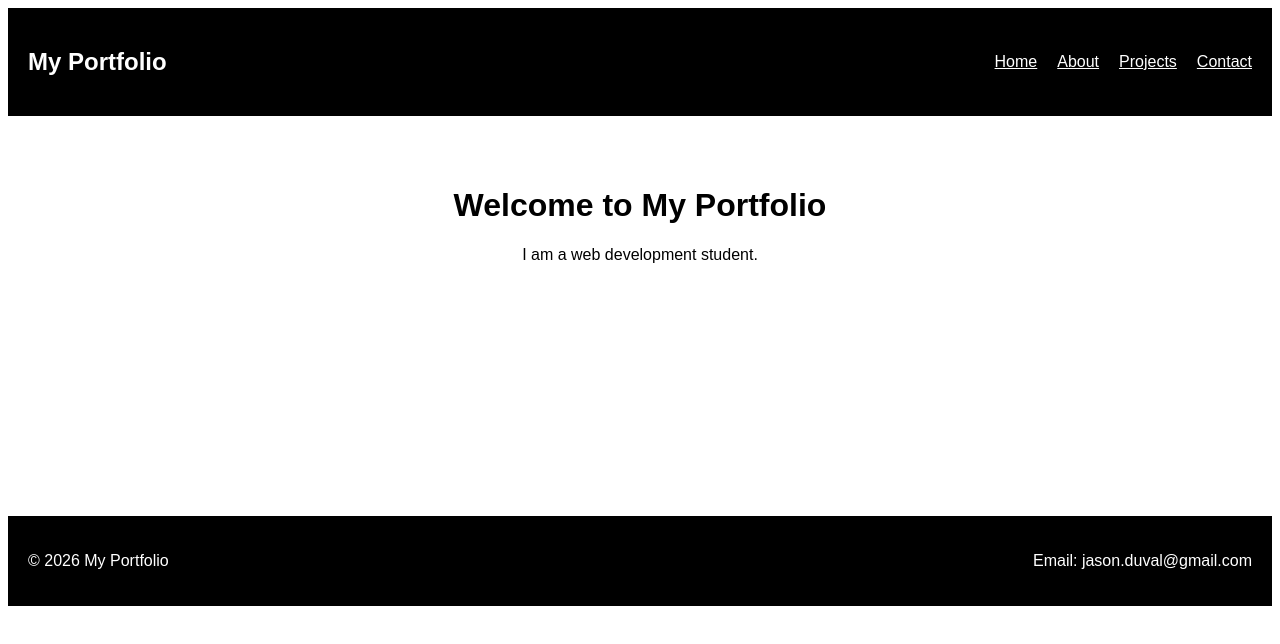
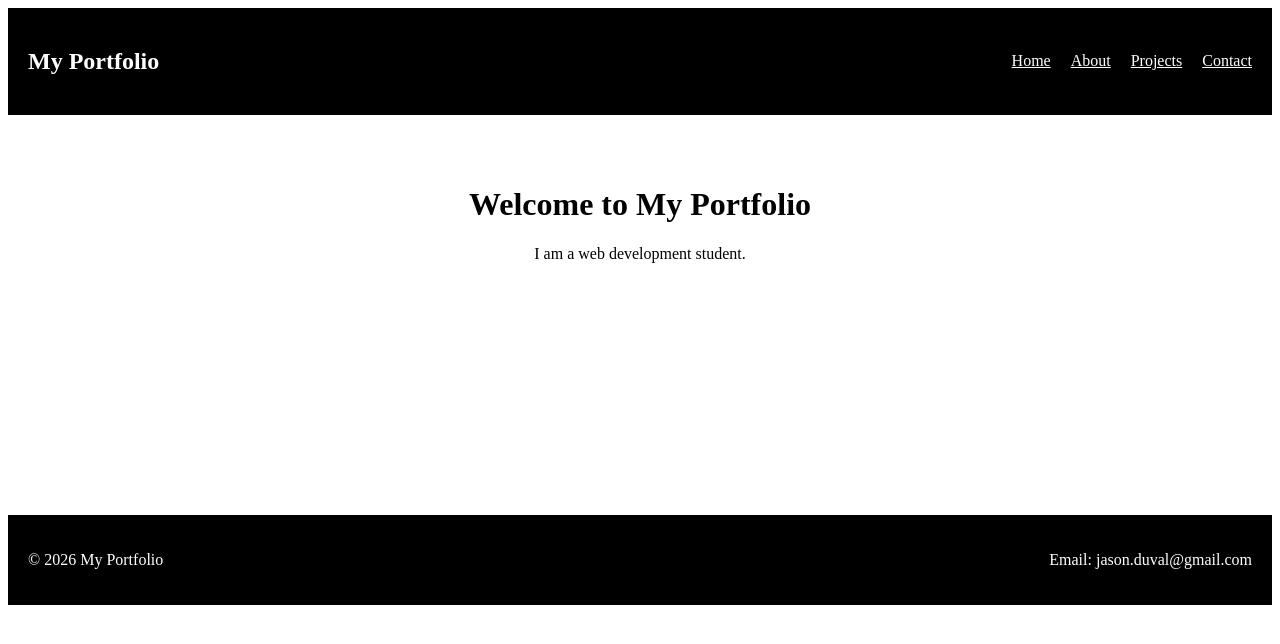
Before and after one commit to Acekaz7/P1_to_P13, a plain HTML site: page P10/P10.html in a window 1280 px wide. Drawn offline with Linux system fonts and the light colour scheme.

Commit message:
Update P10.html

```diff
--- a/P10/P10.html
+++ b/P10/P10.html
@@ -4,14 +4,9 @@
 <head>
     <title>My Portfolio</title>
     <style>
-        body { font-family: Arial; }
         header, footer {
-            background: black;
-            color: white;
-            padding: 20px;
-            display: flex;
-            justify-content: space-between;
-            align-items: center;
+            background: black; color: white; padding: 20px;
+            display: flex; justify-content: space-between; align-items: center;
         }
         nav { display: flex; gap: 20px; }
         nav a { color: white; }
```
